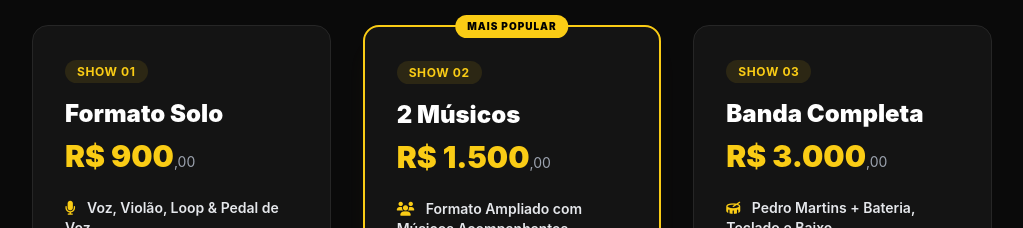
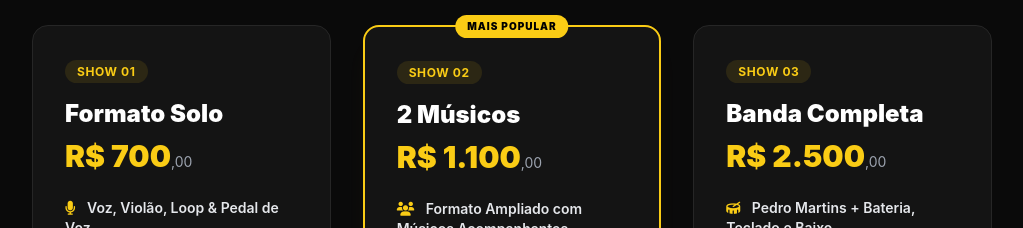
Before and after one commit to ppmartins1010/codigo-pedro-site, a plain HTML site: page index.html in a window 1280 px wide. Shown: the part 1060-1288 px from the top of the page, without its empty margins (128-1151 px from the left). Drawn offline with nearby package versions, Linux system fonts and the light colour scheme.

Commit message:
Update show prices in index.html

```diff
--- a/index.html
+++ b/index.html
@@ -91,7 +91,7 @@
                 <div>
                     <span class="text-xs font-bold uppercase tracking-wider text-brand-yellow bg-brand-yellow/10 px-3 py-1 rounded-full">Show 01</span>
                     <h3 class="text-2xl font-black text-white mt-4 mb-2">Formato Solo</h3>
-                    <div class="text-3xl font-black text-brand-yellow mb-6">R$ 900<span class="text-sm font-normal text-gray-400">,00</span></div>
+                    <div class="text-3xl font-black text-brand-yellow mb-6">R$ 700<span class="text-sm font-normal text-gray-400">,00</span></div>
                     <p class="text-sm font-semibold text-gray-200 mb-3"><i class="fa-solid fa-microphone text-brand-yellow mr-2"></i> Voz, Violão, Loop & Pedal de Voz</p>
                     <p class="text-xs text-brand-yellow font-medium mb-4">Opção Sertanejo Premium ou Show Eclético Multigênero</p>
                     <p class="text-xs text-gray-400 leading-relaxed mb-6">
@@ -109,7 +109,7 @@
                 <div>
                     <span class="text-xs font-bold uppercase tracking-wider text-brand-yellow bg-brand-yellow/10 px-3 py-1 rounded-full">Show 02</span>
                     <h3 class="text-2xl font-black text-white mt-4 mb-2">2 Músicos</h3>
-                    <div class="text-3xl font-black text-brand-yellow mb-6">R$ 1.500<span class="text-sm font-normal text-gray-400">,00</span></div>
+                    <div class="text-3xl font-black text-brand-yellow mb-6">R$ 1.100<span class="text-sm font-normal text-gray-400">,00</span></div>
                     <p class="text-sm font-semibold text-gray-200 mb-3"><i class="fa-solid fa-users text-brand-yellow mr-2"></i> Formato Ampliado com Músicos Acompanhantes</p>
                     <p class="text-xs text-brand-yellow font-medium mb-4">Opção Show Sertanejo Premium ou Show Eclético Multigênero)</p>
                     <p class="text-xs text-gray-400 leading-relaxed mb-6">
@@ -126,7 +126,7 @@
                 <div>
                     <span class="text-xs font-bold uppercase tracking-wider text-brand-yellow bg-brand-yellow/10 px-3 py-1 rounded-full">Show 03</span>
                     <h3 class="text-2xl font-black text-white mt-4 mb-2">Banda Completa</h3>
-                    <div class="text-3xl font-black text-brand-yellow mb-6">R$ 3.000<span class="text-sm font-normal text-gray-400">,00</span></div>
+                    <div class="text-3xl font-black text-brand-yellow mb-6">R$ 2.500<span class="text-sm font-normal text-gray-400">,00</span></div>
                     <p class="text-sm font-semibold text-gray-200 mb-3"><i class="fa-solid fa-drum text-brand-yellow mr-2"></i> Pedro Martins + Bateria, Teclado e Baixo</p>
                     <p class="text-xs text-brand-yellow font-medium mb-4">Grande Experiência ao Vivo</p>
                     <p class="text-xs text-gray-400 leading-relaxed mb-6">
```
